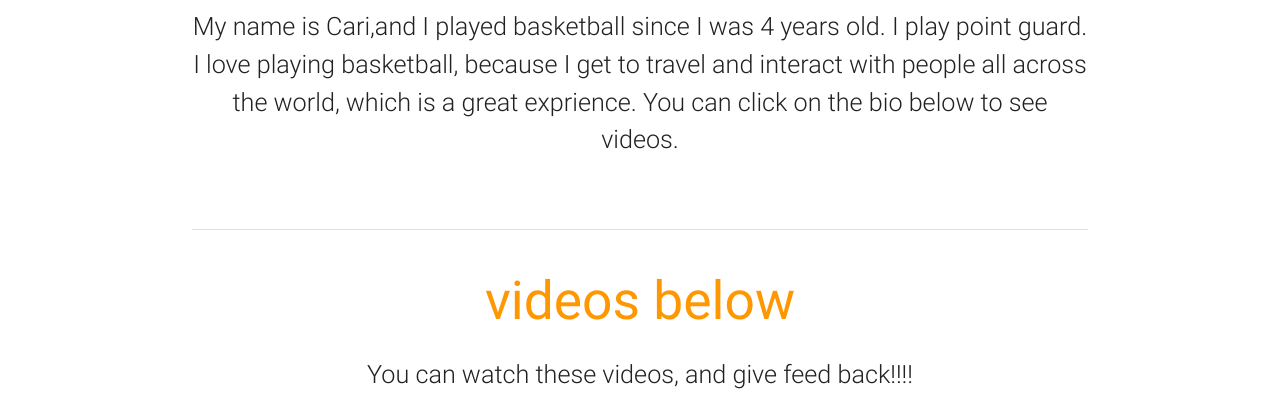
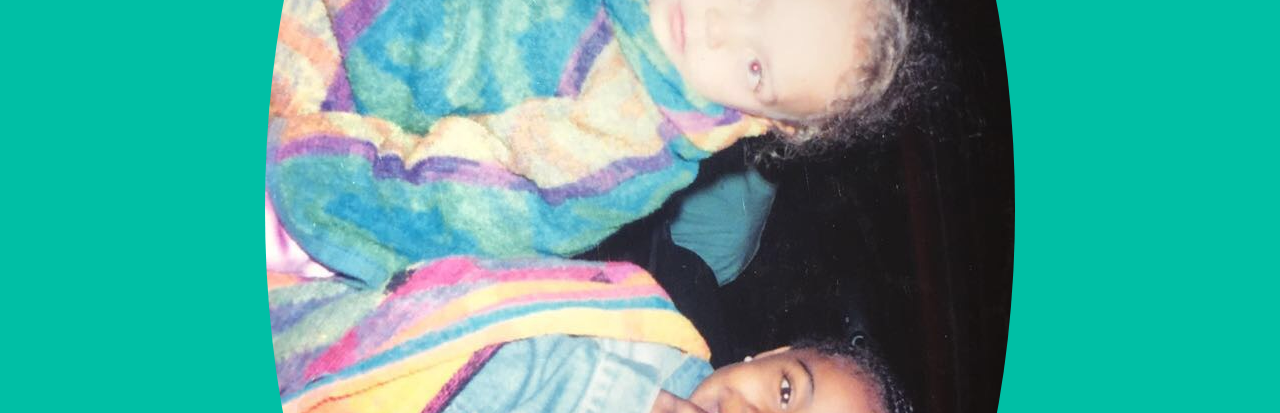
Before and after one commit to daviscari/daviscari.github.io, a plain HTML site: page index.html in a window 1280 px wide. Shown: the part 496-909 px from the top of the page. Drawn offline with nearby package versions, Linux system fonts and the light colour scheme.

Commit message:
hudsgyfgesyiugfiyesykg

```diff
--- a/index.html
+++ b/index.html
@@ -16,7 +16,7 @@
   	<div class="section teal accent-4">
   		<div class="container center-align">
   			<div class="row">
-  				<img id="profile" class="responsive-img circle" src="images/profile.jpg">
+  				<img id="profile" class="responsive-img circle" src="images/photo.png">
   			</div>
   			<div class="row">
   				<h2 class="header orange-text">Hi! I'm Cari</h2>
```
Also changed, not shown: images/photo.png (added).
